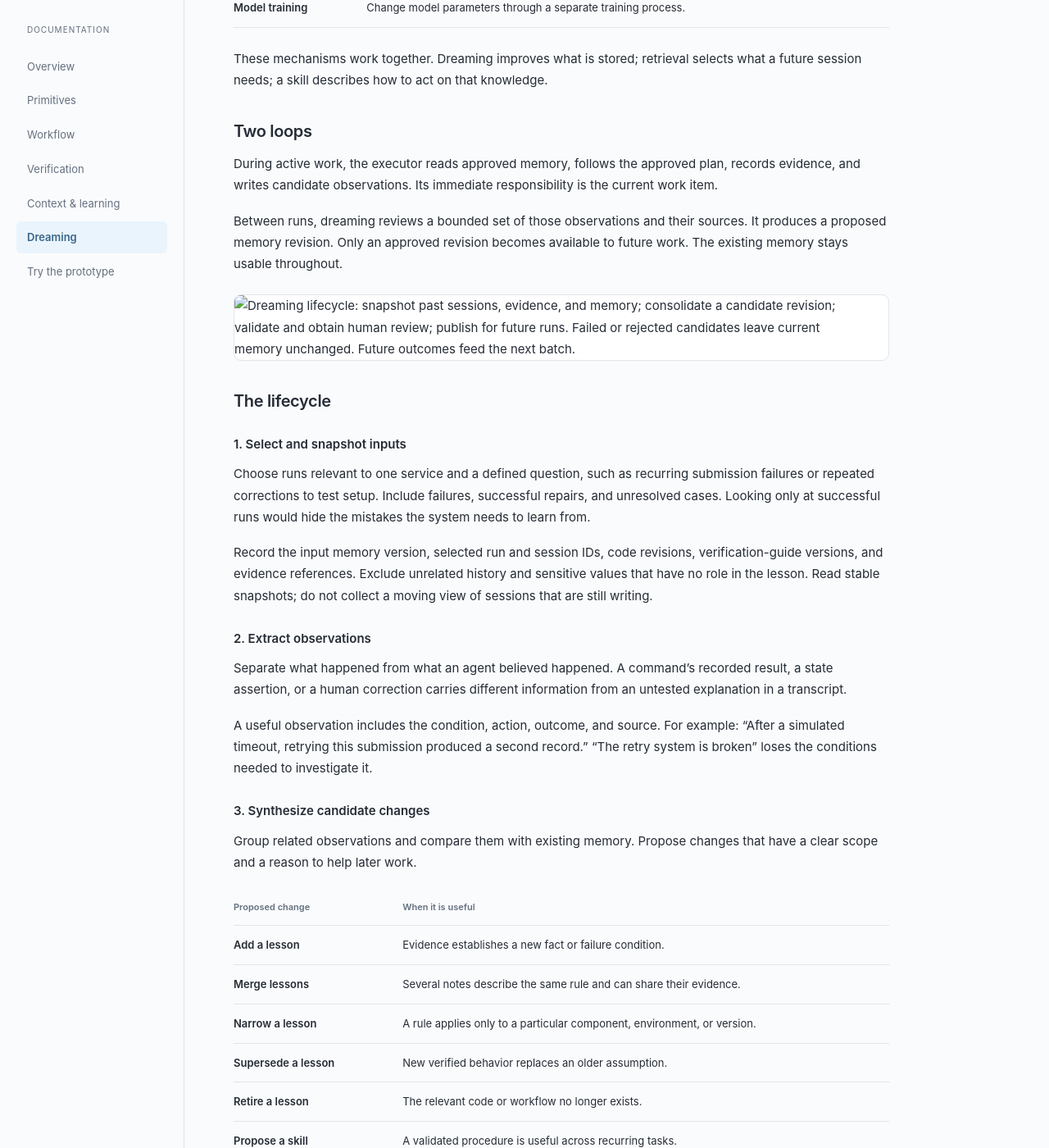
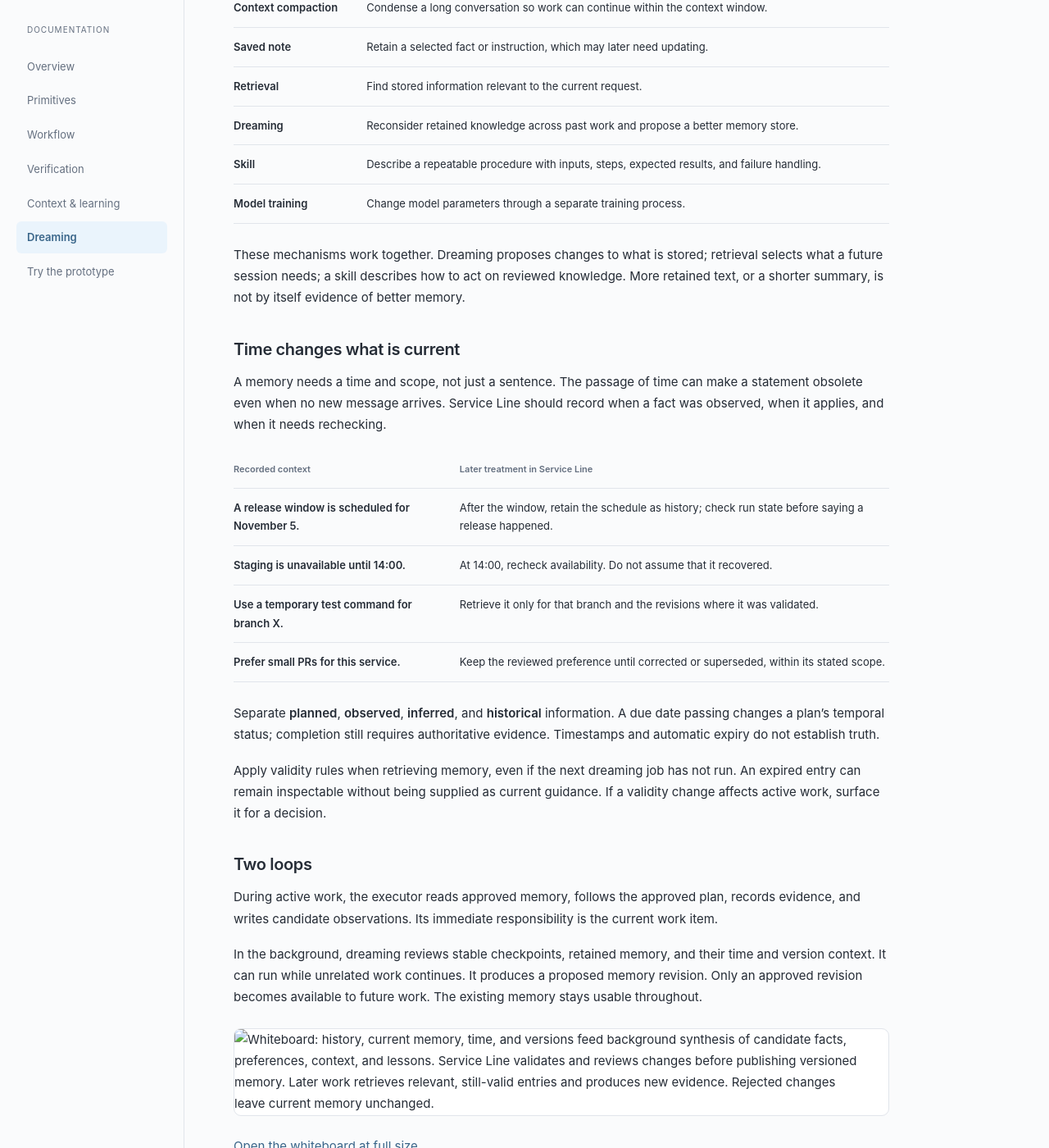
Before and after one commit to sayantan94/service-line, a Jekyll site: the page built from docs/dreaming.md, in a window 1280 px wide and 1400 px high, scrolled down 1517 px. Shown: the whole window at 82% size. Built offline with Jekyll 4.4.1, drawn with Linux system fonts in a browser that asks for light colours; some of the changed text lies outside the part shown.

Commit message:
Clarify dreaming as time-aware memory synthesis

```diff
--- a/docs/dreaming.md
+++ b/docs/dreaming.md
@@ -7,18 +7,23 @@ permalink: /docs/dreaming/
 
 # Dreaming
 
-**Dreaming is a process that reviews past work and improves the memory available
-to future work.** It turns session history, corrections, and verification results
-into a smaller set of useful lessons and repeatable procedures.
+**Dreaming is background synthesis of history into memory that remains useful
+as context changes.** It connects facts across sessions, revises retained context,
+and accounts for what is relevant now. Its output can include project facts,
+preferences, constraints, decisions, and lessons.
 
 For Service Line, it is a background maintenance workflow for one service. The
 customer selects Codex or Claude to perform the analysis. Service Line controls
 the inputs, evaluation, review, and publication of the resulting memory.
 
+The general concept is memory synthesis. Isolated verification, human approval,
+versioned publication, and promotion into skills are Service Line's design choices;
+they are not requirements that define every dreaming system.
+
 > This page defines the proposed runtime behavior. Dreaming, persistent memory,
 > and its evaluation workflow are not implemented in the current prototype.
 
-[Concept](#why-it-exists) · [Lifecycle](#the-lifecycle) ·
+[Concept](#why-it-exists) · [Time](#time-changes-what-is-current) · [Lifecycle](#the-lifecycle) ·
 [Example](#an-appliedin-example) · [Evaluation](#how-to-test-a-memory-change) ·
 [Operation](#when-to-run-it)
 
@@ -29,10 +34,15 @@ encounters failures, and receives corrections. Much of that experience is useful
 beyond the current task. Without deliberate retention, a later session has to
 discover it again.
 
+An explicit saved note captures a selected fact. Dreaming can also synthesize
+context that emerged naturally across sessions, without a separate instruction
+to remember every detail. For this service, an inferred preference remains a
+candidate until reviewed; it never overrides an explicit customer instruction.
+
 Saving every transcript preserves the record, but leaves later agents to search
 through repeated attempts, temporary assumptions, and obsolete details. A short
-session summary helps resume that task; it may not identify a pattern spread
-across several tasks.
+session summary helps resume that task; it may not connect related information
+across tasks or distinguish a past constraint from a current one.
 
 Dreaming asks a different question: **What should change about how this service
 handles future work, given the evidence we now have?**
@@ -48,22 +58,46 @@ The sleep analogy refers to consolidating experience between periods of active
 work. It does not imply consciousness, imagined experiences, or human sleep stages.
 A dreaming job runs ordinary model calls, file operations, and configured checks.
 
-The model's weights remain unchanged. Future behavior can improve because a later
-session receives better context: relevant facts, known failure modes, and useful
-procedures. Improvement is a result to measure, not a property guaranteed by the
-name.
+This workflow does not update model weights. Future behavior can improve because
+a later session receives better context: relevant facts, known failure modes, and
+useful procedures. Improvement is a result to measure, not a property guaranteed
+by the name.
 
 | Mechanism | Its purpose |
 |---|---|
 | **Session checkpoint** | Record where one task stopped and what happens next. |
 | **Context compaction** | Condense a long conversation so work can continue within the context window. |
+| **Saved note** | Retain a selected fact or instruction, which may later need updating. |
 | **Retrieval** | Find stored information relevant to the current request. |
 | **Dreaming** | Reconsider retained knowledge across past work and propose a better memory store. |
 | **Skill** | Describe a repeatable procedure with inputs, steps, expected results, and failure handling. |
 | **Model training** | Change model parameters through a separate training process. |
 
-These mechanisms work together. Dreaming improves what is stored; retrieval
-selects what a future session needs; a skill describes how to act on that knowledge.
+These mechanisms work together. Dreaming proposes changes to what is stored;
+retrieval selects what a future session needs; a skill describes how to act on
+reviewed knowledge. More retained text, or a shorter summary, is not by itself
+evidence of better memory.
+
+## Time changes what is current
+
+A memory needs a time and scope, not just a sentence. The passage of time can
+make a statement obsolete even when no new message arrives. Service Line should
+record when a fact was observed, when it applies, and when it needs rechecking.
+
+| Recorded context | Later treatment in Service Line |
+|---|---|
+| A release window is scheduled for November 5. | After the window, retain the schedule as history; check run state before saying a release happened. |
+| Staging is unavailable until 14:00. | At 14:00, recheck availability. Do not assume that it recovered. |
+| Use a temporary test command for branch X. | Retrieve it only for that branch and the revisions where it was validated. |
+| Prefer small PRs for this service. | Keep the reviewed preference until corrected or superseded, within its stated scope. |
+
+Separate **planned**, **observed**, **inferred**, and **historical** information.
+A due date passing changes a plan's temporal status; completion still requires
+authoritative evidence. Timestamps and automatic expiry do not establish truth.
+
+Apply validity rules when retrieving memory, even if the next dreaming job has
+not run. An expired entry can remain inspectable without being supplied as current
+guidance. If a validity change affects active work, surface it for a decision.
 
 ## Two loops
 
@@ -71,28 +105,31 @@ During active work, the executor reads approved memory, follows the approved pla
 records evidence, and writes candidate observations. Its immediate responsibility
 is the current work item.
 
-Between runs, dreaming reviews a bounded set of those observations and their
-sources. It produces a proposed memory revision. Only an approved revision becomes
+In the background, dreaming reviews stable checkpoints, retained memory, and
+their time and version context. It can run while unrelated work continues. It
+produces a proposed memory revision. Only an approved revision becomes
 available to future work. The existing memory stays usable throughout.
 
-<div class="concept-diagram" role="region" tabindex="0" aria-label="Dreaming lifecycle diagram; scroll horizontally if needed" markdown="1">
+<div class="concept-diagram whiteboard-diagram" role="region" tabindex="0" aria-label="Dreaming whiteboard diagram; scroll horizontally if needed" markdown="1">
 
-![Dreaming lifecycle: snapshot past sessions, evidence, and memory; consolidate a candidate revision; validate and obtain human review; publish for future runs. Failed or rejected candidates leave current memory unchanged. Future outcomes feed the next batch.](assets/learning-loop.svg)
+![Whiteboard: history, current memory, time, and versions feed background synthesis of candidate facts, preferences, context, and lessons. Service Line validates and reviews changes before publishing versioned memory. Later work retrieves relevant, still-valid entries and produces new evidence. Rejected changes leave current memory unchanged.](assets/dreaming-whiteboard.svg)
 
 </div>
+
+[Open the whiteboard at full size](assets/dreaming-whiteboard.svg).
 
 ## The lifecycle
 
 ### 1. Select and snapshot inputs
 
-Choose runs relevant to one service and a defined question, such as recurring
-submission failures or repeated corrections to test setup. Include failures,
-successful repairs, and unresolved cases. Looking only at successful runs would
-hide the mistakes the system needs to learn from.
+Choose checkpoints relevant to one service and a defined question: current project
+context, changed preferences, expiring constraints, or recurring failures. Include
+decisions, corrections, successful repairs, and unresolved cases. Failure analysis
+is one use of dreaming, rather than its entire purpose.
 
 Record the input memory version, selected run and session IDs, code revisions,
-verification-guide versions, and evidence references. Exclude unrelated history
-and sensitive values that have no role in the lesson. Read stable snapshots;
+verification-guide versions, the evaluation time, and evidence references. Exclude
+unrelated history and sensitive values that have no role in the lesson. Read stable snapshots;
 do not collect a moving view of sessions that are still writing.
 
 ### 2. Extract observations
@@ -113,10 +150,13 @@ that have a clear scope and a reason to help later work.
 | Proposed change | When it is useful |
 |---|---|
 | **Add a lesson** | Evidence establishes a new fact or failure condition. |
+| **Refresh project context** | A reviewed decision or verified project change makes the retained description outdated. |
+| **Update a preference** | A customer corrects a previously retained preference or its scope. |
 | **Merge lessons** | Several notes describe the same rule and can share their evidence. |
 | **Narrow a lesson** | A rule applies only to a particular component, environment, or version. |
 | **Supersede a lesson** | New verified behavior replaces an older assumption. |
 | **Retire a lesson** | The relevant code or workflow no longer exists. |
+| **Recheck time-bound context** | A validity boundary has passed; mark the old context historical or unknown until checked. |
 | **Propose a skill** | A validated procedure is useful across recurring tasks. |
 | **Keep a question open** | Evidence is missing or contradictory. |
 
@@ -165,8 +205,8 @@ Their drafts may remain available for inspection, clearly marked as inactive.
 ### 7. Retrieve and observe
 
 Future runs read the memory index and select entries matching their task, code
-area, environment, and checkout. They record the memory version and entries used.
-They do not load the entire archive into every prompt.
+area, environment, checkout, and current time. They record the memory version and
+entries used. They do not load the entire archive into every prompt.
 
 Track whether the advice was retrieved, followed, and helpful. A lesson that was
 never retrieved has a different problem from one that was followed and caused
@@ -200,30 +240,59 @@ A later feature involving retries can retrieve this lesson while planning and
 include the relevant checks before implementation. That is the expected benefit:
 the next work item accounts for a previously discovered failure earlier.
 
-## What a retained lesson contains
+## What retained memory contains
 
-A lesson must be understandable without reopening every source transcript, while
-preserving enough provenance to challenge it.
+Facts, preferences, project context, and lessons need different validation, but
+share a record that can be understood and challenged without reopening every
+source transcript.
 
 | Field | Purpose |
 |---|---|
 | Identity and status | Stable ID; candidate, approved, superseded, or disabled. |
+| Kind and basis | Fact, preference, decision, plan, or lesson; explicitly stated, observed, or inferred. |
 | Claim and recommended action | The fact or procedure future work should consider. |
 | Applicability | Service, component, conditions, and relevant code or environment versions. |
+| Time and validity | When observed, when applicable, the last check, and any expiry or recheck condition. |
 | Exceptions | Cases where the advice is unsafe, unnecessary, or unproven. |
 | Sources | Work items, runs, sessions, corrections, and evidence artifacts. |
 | Validation | Checks performed, tested revision, results, and unresolved limits. |
 | Review | Who approved the exact content and which version was approved. |
 | Lifecycle | Creation, later use, revalidation, and any replacement lesson. |
 
-Store the concise lesson in the memory collection and link to detailed evidence.
+Store the concise entry in the memory collection and link to detailed evidence.
 Repeated copies of one claim are not independent corroboration. Preserve the
 distinction between observed facts, interpretations, and open questions.
+
+## Inspecting and correcting memory
+
+Show a compact summary of the service's current context, constraints, preferences,
+and lessons, with an update time and links to the underlying records. A summary
+is a view of retained memory; it is not an exhaustive list or the source of truth.
+
+The customer should be able to inspect why an entry was retained, correct its
+scope, disable its future use, or request removal. Disabling an entry and deleting
+its source history are separate operations. Track exclusions so a later batch
+does not silently recreate a removed entry from unchanged source material.
+
+Revalidate technical corrections before publication. An owner-confirmed preference
+does not require a fabricated test. Keep historical run evidence under its own
+retention policy, and make any retained copies clear to the customer.
 
 ## How to test a memory change
 
 Correct advice is necessary, but it may still be irrelevant, too broad, or too
 expensive to load. Evaluate both correctness and its effect on future work.
+
+| Memory objective | A Service Line evaluation case |
+|---|---|
+| **Carry useful context forward** | A new session identifies a previously agreed API compatibility constraint without being told again. |
+| **Respect preferences and constraints** | A plan follows the reviewed service preference for small changes, while still satisfying required checks. |
+| **Stay current** | Run the same question before and after a staging restriction expires; the later answer requests a fresh availability check. |
+
+Also test irrelevant memories, explicit corrections, contradictions, and removed
+entries. Use histories with known event order and an injected clock. Score whether
+the resulting answer or action uses valid context, not just whether a phrase was
+retrieved. Planned-but-unconfirmed work must never become a claimed completion.
 
 For a meaningful comparison, use the same repository revision, task, executor
 settings, tool permissions, verification criteria, and execution budget. Compare
@@ -245,12 +314,18 @@ it inactive. Continue monitoring after publication and roll back harmful memory.
 
 Start with an explicit **Review learning** action over selected completed runs.
 Later, offer a configurable trigger after a batch of work, repeated failures, a
-significant correction, or a scheduled interval. A timer without new evidence
-does not require another consolidation pass.
+significant correction, a validity boundary, or a scheduled interval. A date or
+environment version change can justify refreshing context without new messages.
+Skip work only when both the inputs and their applicability remain unchanged.
 
 Bound the input range, runtime, token use, and validation work. Save checkpoints
 for long jobs. Group observations by topic when the history is too large for one
 context window, retaining source links through every summary.
+
+Refresh affected topics incrementally and periodically check older entries that
+remain eligible for retrieval. Keep the model's input bounded while preserving
+references to the full record. Measure memory quality and compute cost on this
+service before expanding the job's scope.
 
 Dreaming consumes resources. Measure its analysis and evaluation costs alongside
 any savings in later work. Avoid running it after every tool call or repeatedly
@@ -262,7 +337,8 @@ Sessions write separate candidates. A consolidation job writes to its own stagin
 folder. A single publisher per instance installs an approved version atomically;
 ordinary work sessions cannot edit the approved store.
 
-Active runs remain pinned to the memory and plan they started with. If a new lesson
+Active runs retain the memory version and plan they started with, while checking
+time and environment validity before using an entry. If a new lesson
 reveals a problem in active work, surface it for an explicit decision and revised
 plan where needed. Do not silently replace its context mid-run. Rollback changes
 what future runs load and preserves the audit trail.
@@ -289,7 +365,8 @@ the normal approval process. Publication is a separate review of the resulting
 memory diff. No additional top-level primitive is required.
 
 The first implementation should support a small manual batch, a visible candidate
-diff, independent validation, human publication, versioned retrieval, and rollback.
+diff, independent validation, human publication, versioned retrieval with validity
+checks, and rollback.
 Scheduling can follow once that complete loop works. Automatic publication is
 outside this initial design.
 
```
Also changed, not shown: CONTRIBUTING.md (+1 -0 lines), docs/context-and-learning.md (+19 -12 lines), docs/assets/dreaming-whiteboard.svg (added).
